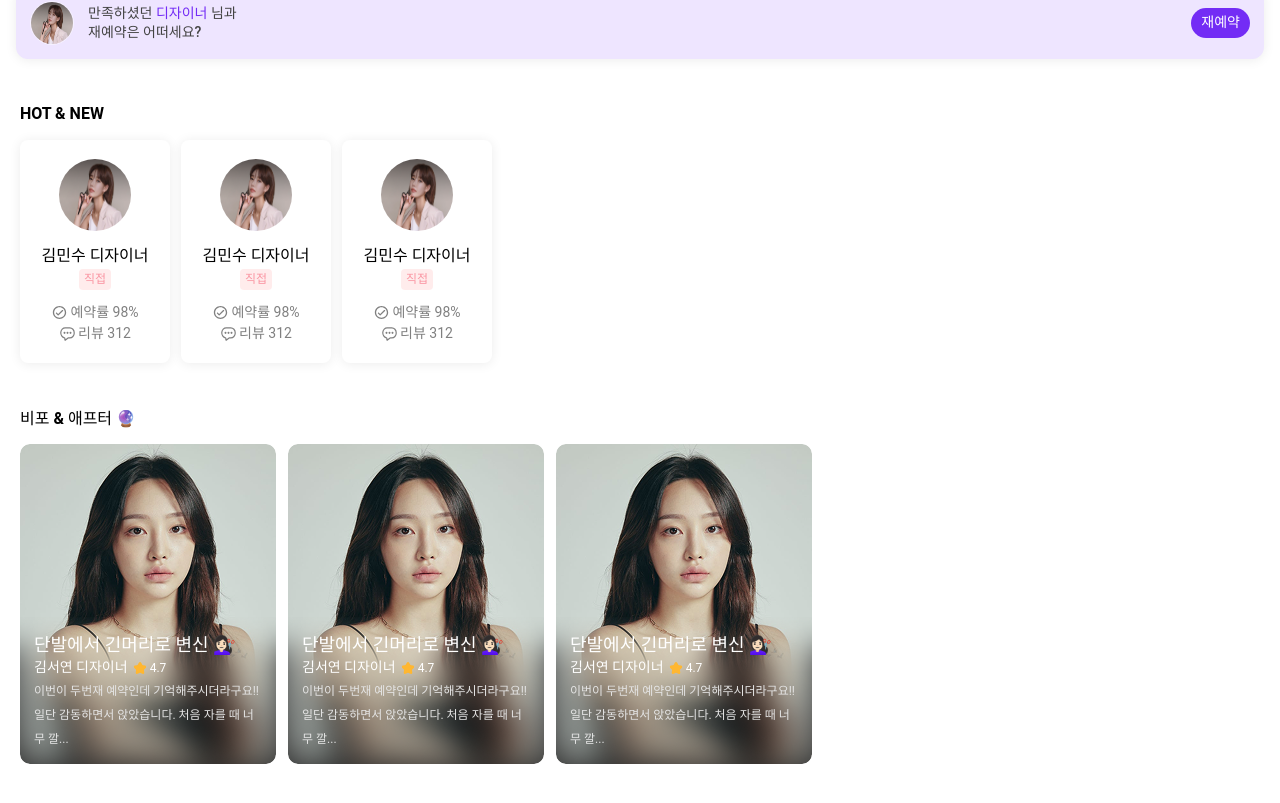
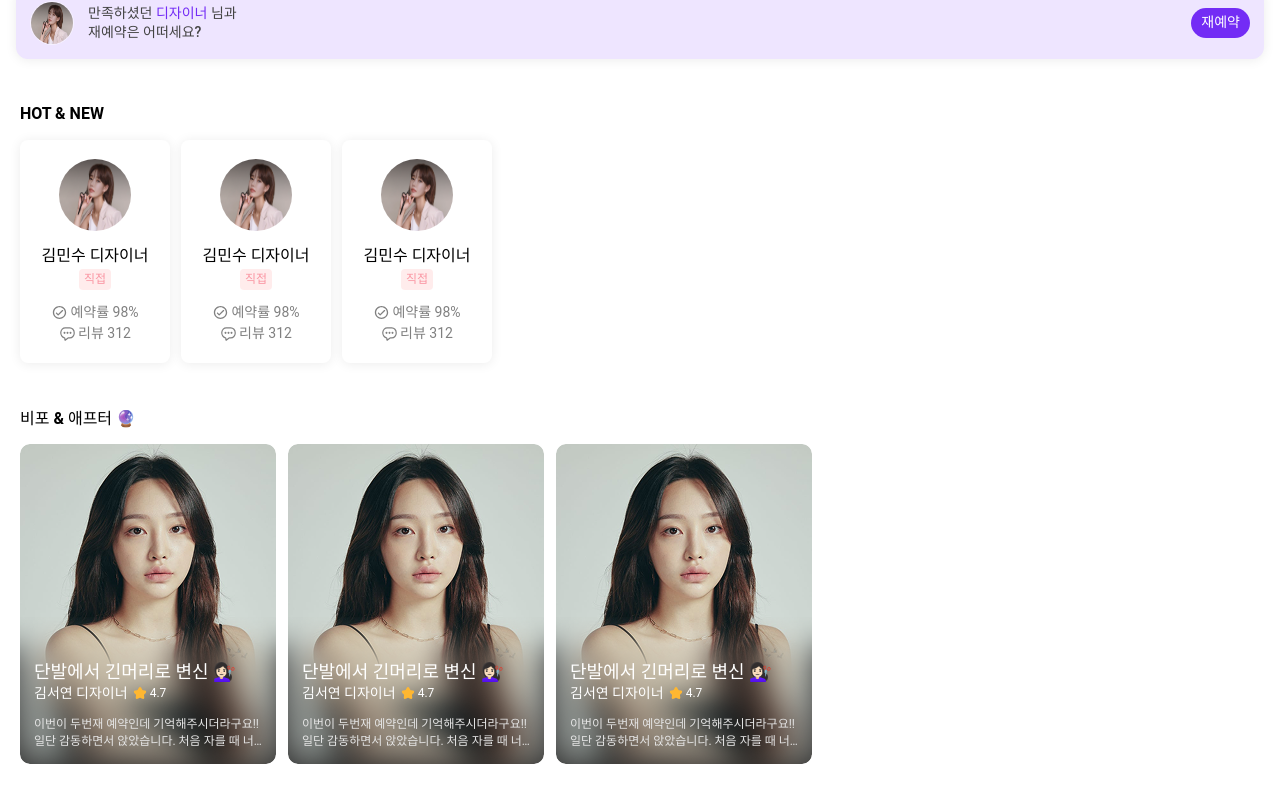
Before and after one commit to doan312/FE, a React (Vite) app: page / in a window 1280 px wide. Shown: the part 1236-2039 px from the top of the page. Built offline with nearby package versions, Linux system fonts and the light colour scheme.

Commit message:
feat: 비포애프터 프롭 전달

```diff
--- a/src/components/home/BeforeAfterCard.tsx
+++ b/src/components/home/BeforeAfterCard.tsx
@@ -1,24 +1,38 @@
 import { Link } from 'react-router-dom'
-import Image from '../../../public/img/before-after-0.png'
 import Rating from './Rating'
 
-export default function BeforeAfterCard() {
+interface Props {
+    title: string
+    designer: string
+    rating: number
+    review: string
+    bgImg: string
+}
+
+export default function BeforeAfterCard({
+    title,
+    designer,
+    rating,
+    review,
+    bgImg,
+}: Props) {
     return (
         <Link
             to='#'
             className='relative h-[320px] w-[256px] shrink-0 overflow-hidden rounded-10'>
-            <img src={Image} alt='비포애프터 이미지' />
-            <div className='absolute bottom-0 left-0 right-0 w-full px-14 pb-14'>
-                <span className='font-bold text-gray-100 text-h4'>
-                    단발에서 긴머리로 변신 💇🏻‍♀️
-                </span>
-                <div className='flex items-center gap-4 text-gray-100 text-body2'>
-                    <span>김서연 디자이너</span>
-                    <Rating rating={4.7} textColor='white' />
+            <img src={bgImg} alt='비포애프터 이미지' />
+            <div className='absolute bottom-0 left-0 right-0 flex flex-col w-full gap-13 px-14 pb-14'>
+                <div className='flex flex-col'>
+                    <span className='font-bold text-gray-100 text-h4'>
+                        {title}
+                    </span>
+                    <div className='flex items-center gap-4 text-gray-100 text-body2'>
+                        <span>{designer}</span>
+                        <Rating rating={rating} textColor='white' />
+                    </div>
                 </div>
-                <span className='text-caption text-[#e5e5e5]'>
-                    이번이 두번재 예약인데 기억해주시더라구요!! 일단 감동하면서
-                    앉았습니다. 처음 자를 때 너무 깔...
+                <span className='line-clamp-2 text-caption text-[#e5e5e5]'>
+                    {review}
                 </span>
             </div>
         </Link>
--- a/src/components/home/BeforeAfterSection.tsx
+++ b/src/components/home/BeforeAfterSection.tsx
@@ -1,4 +1,29 @@
 import BeforeAfterCard from './BeforeAfterCard'
+import BgImage from '../../../public/img/before-after-0.png'
+
+const beforeAfterData = [
+    {
+        title: '단발에서 긴머리로 변신 💇🏻‍♀️',
+        designer: '김서연 디자이너',
+        rating: 4.7,
+        review: '이번이 두번재 예약인데 기억해주시더라구요!! 일단 감동하면서 앉았습니다. 처음 자를 때 너무 깔꼼하게 잘라줘가꾸 또 예약했는데 더 마음에 들어용☺️ 주변 친구들이 다니던 미용실 중 옆 뒤가 젤 깔끔하다고 하고, 스몰톡도 야무져서 지루하지도 않았어요. 상담 고민중이시면 꼭 추천드립니다.',
+        bgImg: BgImage,
+    },
+    {
+        title: '단발에서 긴머리로 변신 💇🏻‍♀️',
+        designer: '김서연 디자이너',
+        rating: 4.7,
+        review: '이번이 두번재 예약인데 기억해주시더라구요!! 일단 감동하면서 앉았습니다. 처음 자를 때 너무 깔꼼하게 잘라줘가꾸 또 예약했는데 더 마음에 들어용☺️ 주변 친구들이 다니던 미용실 중 옆 뒤가 젤 깔끔하다고 하고, 스몰톡도 야무져서 지루하지도 않았어요. 상담 고민중이시면 꼭 추천드립니다.',
+        bgImg: BgImage,
+    },
+    {
+        title: '단발에서 긴머리로 변신 💇🏻‍♀️',
+        designer: '김서연 디자이너',
+        rating: 4.7,
+        review: '이번이 두번재 예약인데 기억해주시더라구요!! 일단 감동하면서 앉았습니다. 처음 자를 때 너무 깔꼼하게 잘라줘가꾸 또 예약했는데 더 마음에 들어용☺️ 주변 친구들이 다니던 미용실 중 옆 뒤가 젤 깔끔하다고 하고, 스몰톡도 야무져서 지루하지도 않았어요. 상담 고민중이시면 꼭 추천드립니다.',
+        bgImg: BgImage,
+    },
+]
 
 export default function BeforeAfterSection() {
     return (
@@ -8,9 +33,9 @@ export default function BeforeAfterSection() {
             </span>
             <div className='flex w-screen gap-12 -ml-20 overflow-x-scroll'>
                 <div className='w-8'></div>
-                <BeforeAfterCard />
-                <BeforeAfterCard />
-                <BeforeAfterCard />
+                {beforeAfterData.map((card) => (
+                    <BeforeAfterCard {...card} />
+                ))}
                 <div className='w-8'></div>
             </div>
         </section>
```
